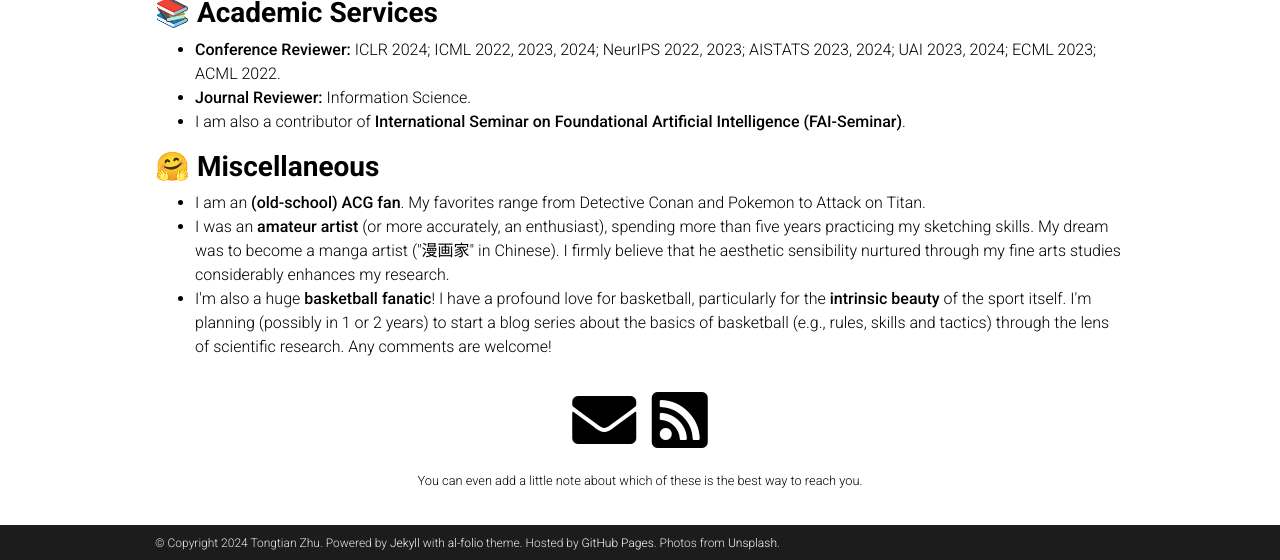
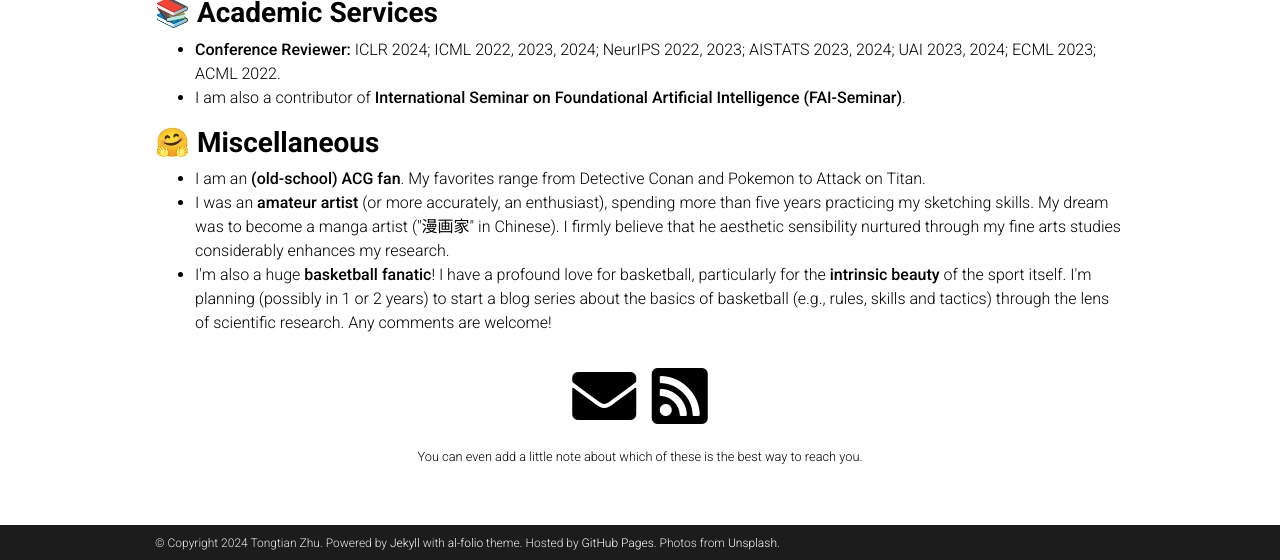
Before and after one commit to Raiden-Zhu/Raiden-Zhu.github.io, a Jekyll site: the page built from _pages/about.md, in a window 1280 px wide and 900 px high, scrolled down 1685 px, cut to the strip 340-900 px from the top of the window. Built offline with Jekyll 4.4.1, drawn with Linux system fonts in a browser that asks for light colours; full-size pictures stand in for the smaller copies a plugin makes; comment, search, counter and statistics services are not loaded; a style sheet for code colours, icons or effects is not loaded.

Commit message:
Update about.html

```diff
--- a/_layouts/about.html
+++ b/_layouts/about.html
@@ -65,7 +65,6 @@ layout: default
             <h3 style="color: inherit; font-weight: bold;">📚 Academic Services</h3>
             <ul>
                   <li><strong>Conference Reviewer:</strong> ICLR 2024; ICML 2022, 2023, 2024; NeurIPS 2022, 2023; AISTATS 2023, 2024; UAI 2023, 2024; ECML 2023; ACML 2022.</li>
-                  <li><strong>Journal Reviewer:</strong> Information Science.</li>
                   <li>I am also a contributor of <a href="http://www.fai-seminar.ac.cn"><strong>International Seminar on Foundational Artificial Intelligence (FAI-Seminar)</strong></a>.</li>
             </ul>
 
```
